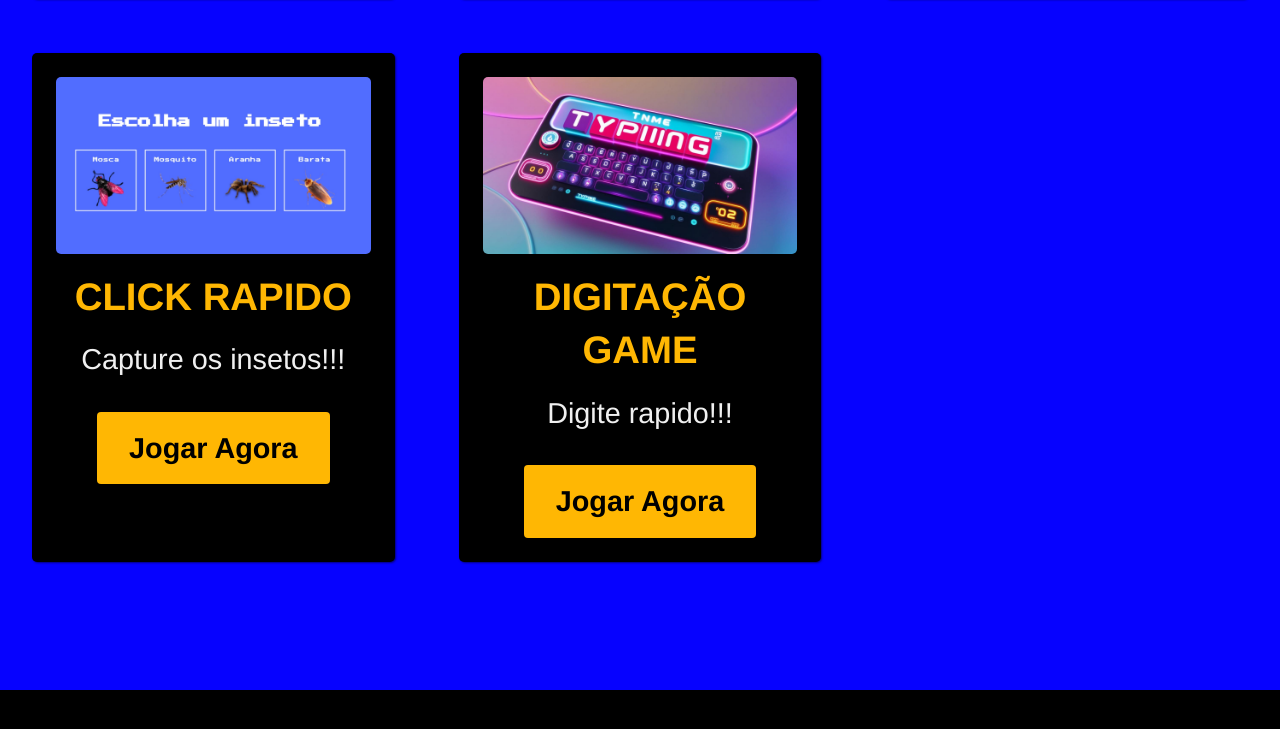
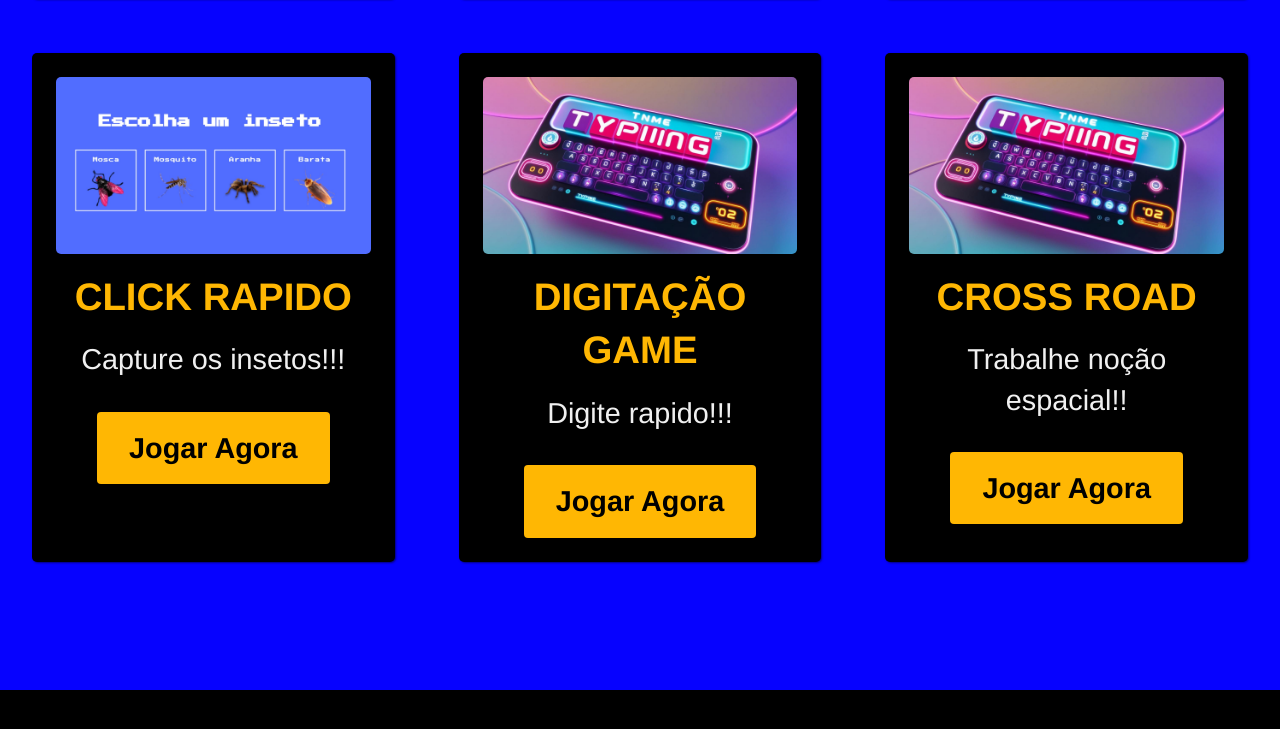
Before and after one commit to AlexandreZanata/Game-Portfolio, a plain HTML site: page index.html in a window 1280 px wide. Shown: the part 1230-1959 px from the top of the page. Drawn offline with Linux system fonts and the light colour scheme.

Commit message:
Update index.html

```diff
--- a/index.html
+++ b/index.html
@@ -52,17 +52,17 @@
       <!-- Imagem da pasta "exemplos" -->
       <div class="game-card">
         <div class="game-image-container">
-          <img src="images/3.jpg.jpg" alt="Jogo 2" class="game-image">
+          <img src="images/3.jpg.jpg" alt="Jogo adivinhe o número" class="game-image">
         </div>
         <h3 class="game-title">Adivinhe o Número</h3>
         <p class="game-description">Use logica para acertar o número</p>
-        <a href="https://adivinhe-o-numero-amber.vercel.app/" class="btn game-link" target="_blank">Jogar Agora</a>
+        <a href="https://adivinhe-o-numero-bice.vercel.app/" class="btn game-link" target="_blank">Jogar Agora</a>
       </div>
 
       <!-- Imagem da pasta "exemplos" -->
       <div class="game-card">
         <div class="game-image-container">
-          <img src="images/4.jpg.jpg" alt="Jogo 2" class="game-image">
+          <img src="images/4.jpg.jpg" alt="Jogo Capture os insetos" class="game-image">
         </div>
         <h3 class="game-title">Click Rapido</h3>
         <p class="game-description">Capture os insetos!!!</p>
@@ -71,11 +71,20 @@
 
       <div class="game-card">
         <div class="game-image-container">
-          <img src="images/5.jpg.jpg" alt="Jogo 2" class="game-image">
+          <img src="images/5.jpg.jpg" alt="Jogo Digite rapido" class="game-image">
         </div>
         <h3 class="game-title">Digitação Game</h3>
         <p class="game-description">Digite rapido!!!</p>
         <a href="https://digitacao-game.vercel.app/" class="btn game-link" target="_blank">Jogar Agora</a>
+      </div>
+
+      <div class="game-card">
+        <div class="game-image-container">
+          <img src="images/5.jpg.jpg" alt="Jogo Cross Road" class="game-image">
+        </div>
+        <h3 class="game-title">Cross Road</h3>
+        <p class="game-description">Trabalhe noção espacial!!</p>
+        <a href="https://20-crossy-road.vercel.app/" class="btn game-link" target="_blank">Jogar Agora</a>
       </div>
 
 
```
